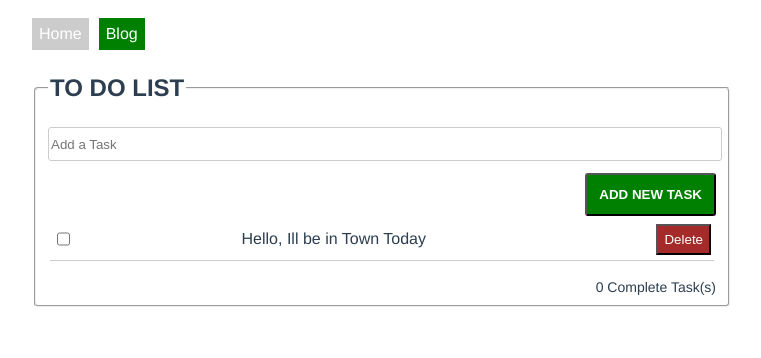
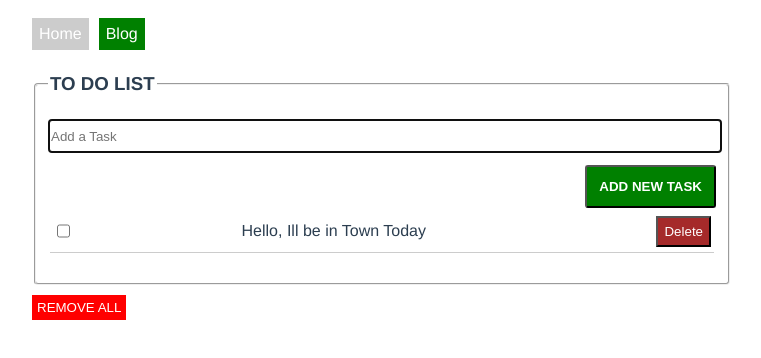
Before and after one commit to JOSEPHNYAMU-zz/VUEJS-UNIT-TESTING-21TH-NOV-2017, a Vue app: page /#/ in a window 1280 px wide. Shown: the top 358 px of the page, without its empty margins (258-1019 px from the left). Built offline with nearby package versions, Linux system fonts and the light colour scheme.

Commit message:
Learning Vue.js

```diff
--- a/src/App.vue
+++ b/src/App.vue
@@ -1,9 +1,10 @@
 <template>
     <div id="app">
         <section class="todo">
-    <router-view/>
+            <router-view></router-view>
         </section>
     </div>
+
 </template>
 
 <script>
--- a/src/assets/index.css
+++ b/src/assets/index.css
@@ -83,3 +83,10 @@
 .home{
     padding-top:10px;
 }
+.xxx{
+    background: red;
+    color:#ffffff;
+    padding:4px;
+    border: solid 1px red;
+    cursor:pointer;
+}
--- a/src/components/Blog.vue
+++ b/src/components/Blog.vue
@@ -4,8 +4,15 @@
         <router-link style="background-color: #cccccc;" id="lin" to="/Blog" @click.native="handleClick($event)">Blog</router-link>
         <br/><br/>
             <div id="inputs">
-LATEST NEWS
+                <div>LATEST NEWS<span style="float:right;">
+                    <a href="#" style="margin-right:5px;background-color: #cccccc;padding:4px;text-decoration: none;">News</a>
+                    <a href="#" style="background-color: #cccccc;padding:4px;text-decoration: none;">Author</a></span></div>
+
                 <div class="post" v-for="post in posts" :key="post.id">
+
+
+                    <about-me></about-me>
+
                     <div style="padding:12px;color:#ffffff;margin-bottom: 10px;background-color: #7f7f7f;">
                        <br/><br/>
                         <span><strong>{{ post.title }}</strong></span><br/>
@@ -19,20 +26,19 @@ LATEST NEWS
 </template>
 
 <script>
+  import about from './about.vue'
+  import news from './news.vue'
   import axios from 'axios'
-
   export default {
+    components: {
+      'about-me': about,
+      'news-online': news
+    },
     name: 'Blog',
     data () {
       return {
         posts: [],
         times: true
-      }
-    },
-    methods: {
-      handleClick(e) {
-        e.preventDefault()
-        this.output = e.target.textContent
       }
     },
     mounted () {
--- a/src/components/Home.vue
+++ b/src/components/Home.vue
@@ -1,13 +1,14 @@
 <template>
     <div class="hello home">
-        <router-link style="background-color: #cccccc;" id="lin" to="/" @click.native="handleClick($event)">Home</router-link>
+        <router-link style="background-color: #cccccc;" id="lin" to="/" @click.native="handleClick($event)">Home
+        </router-link>
         <router-link id="lin" to="/Blog" @click.native="handleClick($event)">Blog</router-link>
         <br/><br/>
         <fieldset class="fie">
-            <legend><h2>TO DO LIST</h2></legend>
+            <legend><h3>TO DO LIST</h3></legend>
             <div id="inputs">
                 <form v-on:submit.prevent='addTodo'>
-                    <input class="inp" required v-model="newTodo" type="text" placeholder="Add a Task"/>
+                    <input class="inp" required v-model="newTodo" type="text" placeholder="Add a Task" v-focus/>
                     <button type="submit" class="btn">ADD NEW TASK</button>
                 </form>
                 <br><br><br>
@@ -25,13 +26,14 @@
                         </td>
                     </tr>
                 </table>
-                <ul type="none">
-                    <li><span id="count">{{ remaining }} Complete Task(s)</span></li>
+                <br/>
+                <ul type="none" v-if="remaining">
+                    <li><span id="count">{{ alls }}<child :jose="remaining + ' ' + label"></child></span></li>
                 </ul>
-
-
             </div>
         </fieldset>
+        <clear-all v-if="alls" v-on:click="dones"></clear-all>
+
     </div>
 </template>
 
@@ -39,6 +41,7 @@
   export default {
     data () {
       return {
+        label: 'Complete Task(s)',
         todos: [{
           name: 'Hello, Ill be in Town Today',
           completed: false
@@ -61,6 +64,15 @@
     computed: {
       remaining () {
         return this.todos.filter(todo => todo.completed).length
+      },
+      alls () {
+        return this.todos.filter(todo => todo).length
+      },
+      removes: {
+        get: function () {
+          return this.remaining === 0,
+          this.$emit('dones')
+        }
       }
     }
   }
--- /dev/null
+++ b/src/components/about.vue
@@ -0,0 +1,8 @@
+<template>
+    <div>
+        Hello
+    </div>
+</template>
+<script>
+
+</script>
--- /dev/null
+++ b/src/components/news.vue
@@ -0,0 +1,5 @@
+<template>
+    <div>
+        Hello there
+    </div>
+</template>
--- a/src/main.js
+++ b/src/main.js
@@ -8,6 +8,24 @@ Vue.use(VueAxios, axios)
 
 Vue.config.productionTip = false
 
+// Custom Directives
+Vue.directive('focus', {
+  inserted: function (el) {
+    el.focus()
+  }
+})
+
+// Custom Events
+Vue.component('clear-all',
+  {
+    template: '<button type="submit" class="xxx" v-on:click="removes">REMOVE ALL</button>'
+  })
+
+// Child for props
+Vue.component('child', {
+  props: ['jose'],
+  template: `<div>{{ jose }}<div>`
+})
 new Vue({
   el: '#app',
   router,
```
Lines whose indentation alone changed are shown as unchanged.
